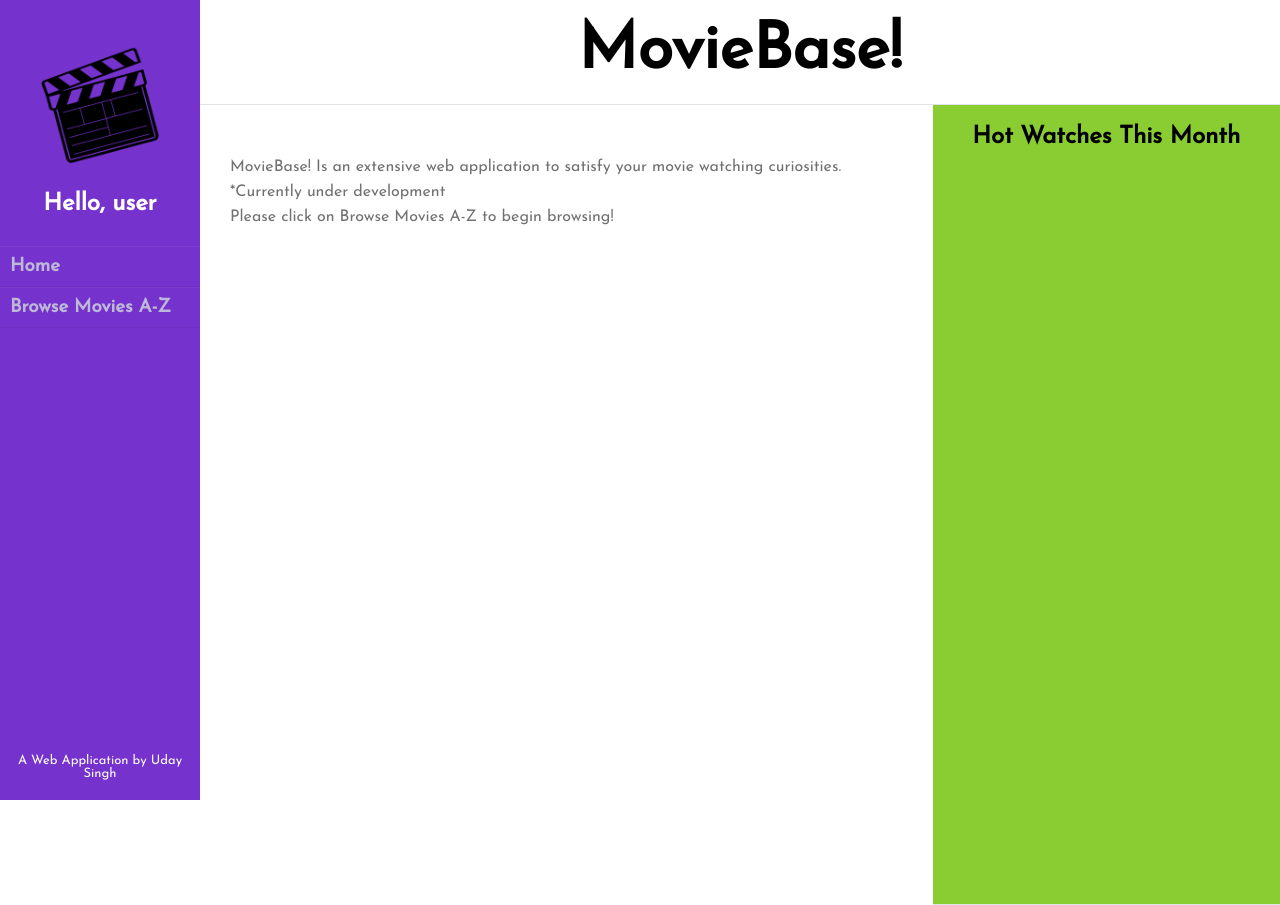
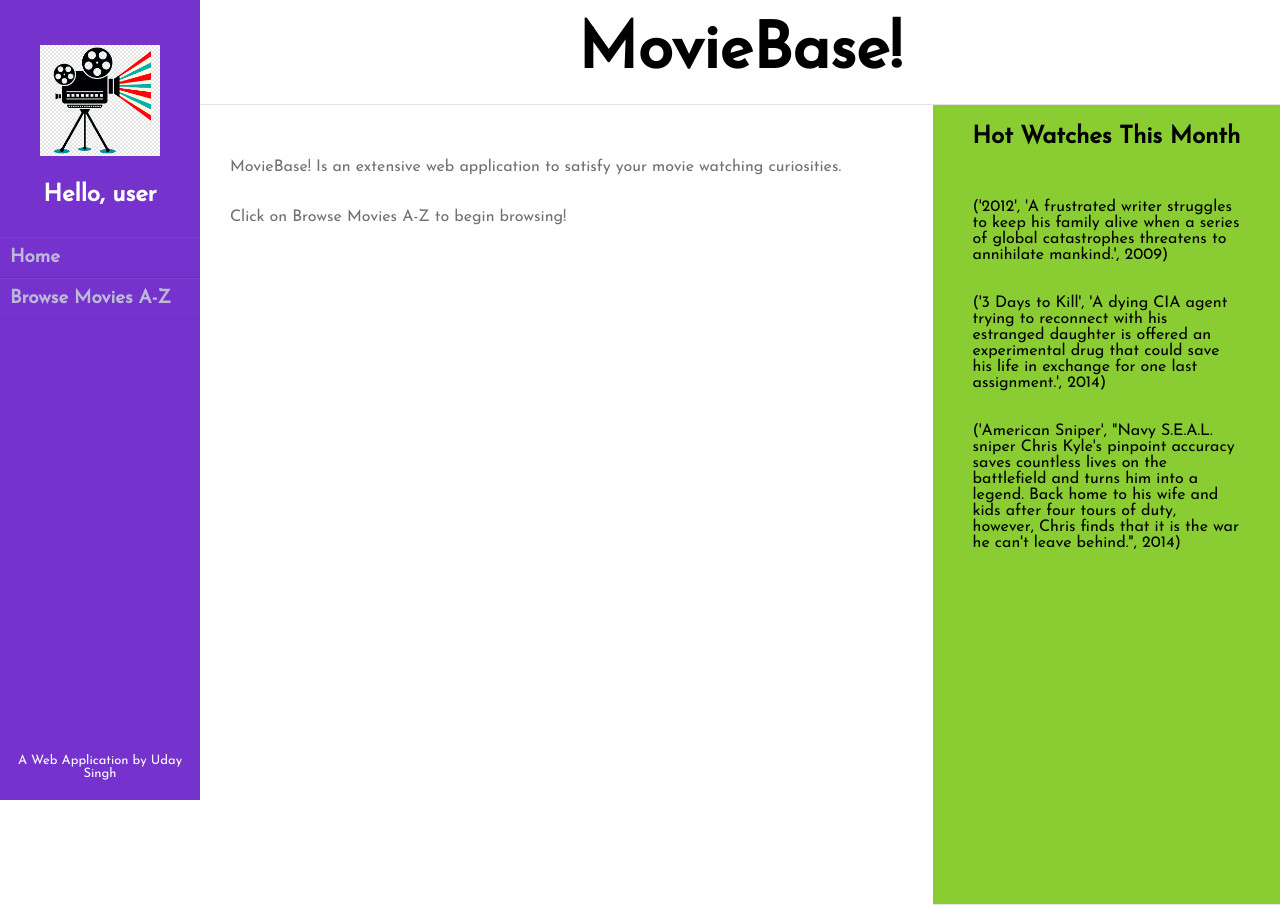
Before and after one commit to usin465/Assignment2, a Flask app: page / in a window 1280 px wide. Run offline with Flask 2, Linux system fonts and the light colour scheme.

Commit message:
Modified web app to provide basic functionality. Deleted files that were not required

```diff
--- a/webapp/__init__.py
+++ b/webapp/__init__.py
@@ -8,6 +8,7 @@ from markupsafe import escape
 def create_app():
 
     app = Flask(__name__)
+    app.config['TEMPLATES_AUTO_RELOAD'] = True
     repo = MemoryRepository()
     repo.populate_repo('webapp/adapters/data/Data1000Movies.csv')
 
--- a/webapp/templates/home.html
+++ b/webapp/templates/home.html
@@ -5,8 +5,8 @@
         <h1> {{movies_title}}</h1>
     </header>
     MovieBase! Is an extensive web application to satisfy your movie watching curiosities.
-    *Currently under development
     <br>
-    Please click on Browse Movies A-Z to begin browsing!
+    <br>
+    Click on Browse Movies A-Z to begin browsing!
 </main>
 {% endblock %}
--- a/webapp/templates/sidebar.html
+++ b/webapp/templates/sidebar.html
@@ -3,5 +3,19 @@
        <header>
            <h1> Hot Watches This Month </h1>
        </header>
+            <div id="movie-container">
+                <p>
+                    ('2012', 'A frustrated writer struggles to keep his family alive when a series of global catastrophes threatens to annihilate mankind.', 2009)
+                    <br>
+                    <br>
+                    <br>
+                    ('3 Days to Kill', 'A dying CIA agent trying to reconnect with his estranged daughter is offered an experimental drug that could save his life in exchange for one last assignment.', 2014)
+                    <br>
+                    <br>
+                    <br>
+                    ('American Sniper', "Navy S.E.A.L. sniper Chris Kyle's pinpoint accuracy saves countless lives on the battlefield and turns him into a legend. Back home to his wife and kids after four tours of duty, however, Chris finds that it is the war he can't leave behind.", 2014)
+
+                </p>
+            </div>
 
 </aside>
```
Also changed, not shown: tests/unit/test_domain_model.py (deleted, +0 -3 lines), tests/unit/test_memory_repository.py (+1 -0 lines), README.md (added), webapp/adapters/__init__.py (added), webapp/domain/__init__.py (added), webapp/static/Movie-PNG-Transparent-Image.png.
